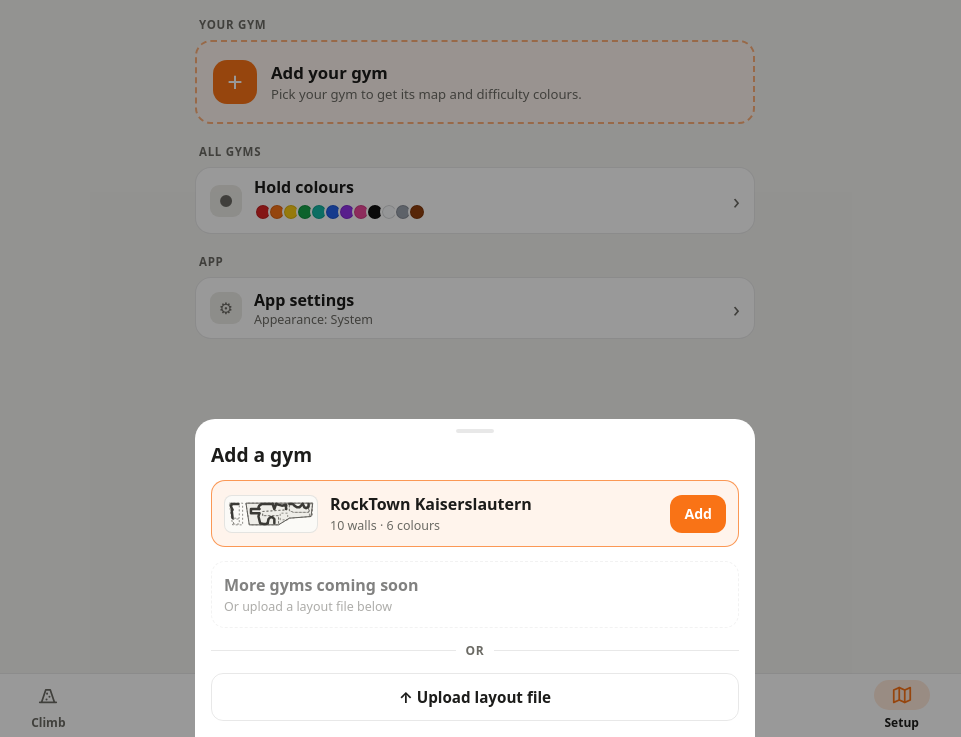
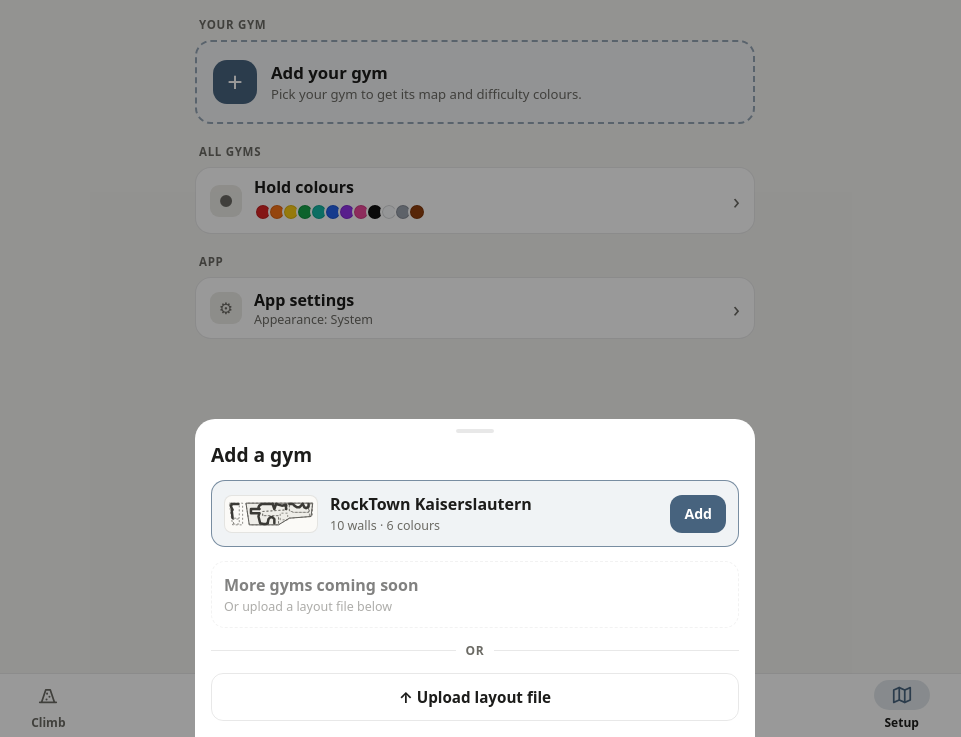
Before and after one commit to javiercmh/b-log, a plain HTML site: page index.html in a window 1280 px wide. Both pictures are taken after a click on the button 640 px from the left and 145 px from the top of the page. Shown: the part 63-800 px from the top of the page, without its empty margins (165-1126 px from the left). Drawn offline with Linux system fonts and the light colour scheme; no server answers.

Commit message:
Steel blue accent instead of orange (white text on light, dark text on dark)

```diff
--- a/css/style.css
+++ b/css/style.css
@@ -2,7 +2,8 @@
    Platform rules: AGENTS.md and PACKAGING.md in this workspace. */
 
 :root {
-  --accent: #f97316;
+  --accent: #47637e;      /* steel blue, from the hall's roof beams */
+  --on-accent: #ffffff;
   --bg: #f4f4f1;
   --surface: #ffffff;
   --surface-solid: #ffffff;
@@ -37,6 +38,8 @@
     --danger: #f87171;
     --ok: #4ade80;
     --swatch-ring: rgba(255, 255, 255, 0.3);
+    --accent: #8fb1cf;
+    --on-accent: #0f1720;
     color-scheme: dark;
   }
 }
@@ -54,6 +57,8 @@
   --danger: #f87171;
   --ok: #4ade80;
   --swatch-ring: rgba(255, 255, 255, 0.3);
+  --accent: #8fb1cf;
+  --on-accent: #0f1720;
   color-scheme: dark;
 }
 
@@ -127,7 +132,7 @@ button { font: inherit; color: inherit; cursor: pointer; }
   transition: transform 0.1s, filter 0.15s;
 }
 .btn:active { transform: scale(0.97); filter: brightness(0.92); }
-.btn.primary { background: var(--accent); color: #fff; }
+.btn.primary { background: var(--accent); color: var(--on-accent); }
 .btn.ghost { background: transparent; border: 1.5px solid var(--border); }
 .btn.danger { background: transparent; color: var(--danger); border: 1.5px solid color-mix(in srgb, var(--danger) 40%, transparent); }
 .btn.sm { flex: 0 0 auto; min-height: 38px; padding: 0 14px; font-size: 0.88rem; }
@@ -306,7 +311,7 @@ button { font: inherit; color: inherit; cursor: pointer; }
 .sub-head h2 { font-size: 1.45rem; font-weight: 800; letter-spacing: -0.02em; }
 
 .update-banner { display: flex; align-items: center; gap: 10px; padding: 10px 10px 10px 12px; border-radius: 12px; background: color-mix(in srgb, var(--accent) 12%, var(--surface)); border: 1px solid color-mix(in srgb, var(--accent) 35%, transparent); }
-.ub-icon { width: 30px; height: 30px; border-radius: 50%; background: var(--accent); color: #fff; display: flex; align-items: center; justify-content: center; font-weight: 800; flex: 0 0 auto; }
+.ub-icon { width: 30px; height: 30px; border-radius: 50%; background: var(--accent); color: var(--on-accent); display: flex; align-items: center; justify-content: center; font-weight: 800; flex: 0 0 auto; }
 .ub-text { display: flex; flex-direction: column; flex: 1; font-size: 0.82rem; color: var(--muted); }
 .ub-text b { color: var(--text); font-size: 0.92rem; }
 
@@ -339,7 +344,7 @@ button { font: inherit; color: inherit; cursor: pointer; }
   background: color-mix(in srgb, var(--accent) 7%, var(--surface));
 }
 .add-card:active { transform: scale(0.99); filter: brightness(0.95); }
-.add-plus { width: 44px; height: 44px; border-radius: 14px; background: var(--accent); color: #fff; display: flex; align-items: center; justify-content: center; font-size: 1.7rem; line-height: 1; flex: 0 0 auto; }
+.add-plus { width: 44px; height: 44px; border-radius: 14px; background: var(--accent); color: var(--on-accent); display: flex; align-items: center; justify-content: center; font-size: 1.7rem; line-height: 1; flex: 0 0 auto; }
 .add-text b { display: block; font-size: 1.05rem; }
 .add-text small { display: block; color: var(--muted); font-size: 0.82rem; line-height: 1.35; margin-top: 2px; }
 .gym-thumb { display: flex; width: 100%; padding: 6px; margin-bottom: 10px; border-radius: 10px; border: 1px solid var(--border); background: var(--floor); }
```
Also changed, not shown: manifest.json.
